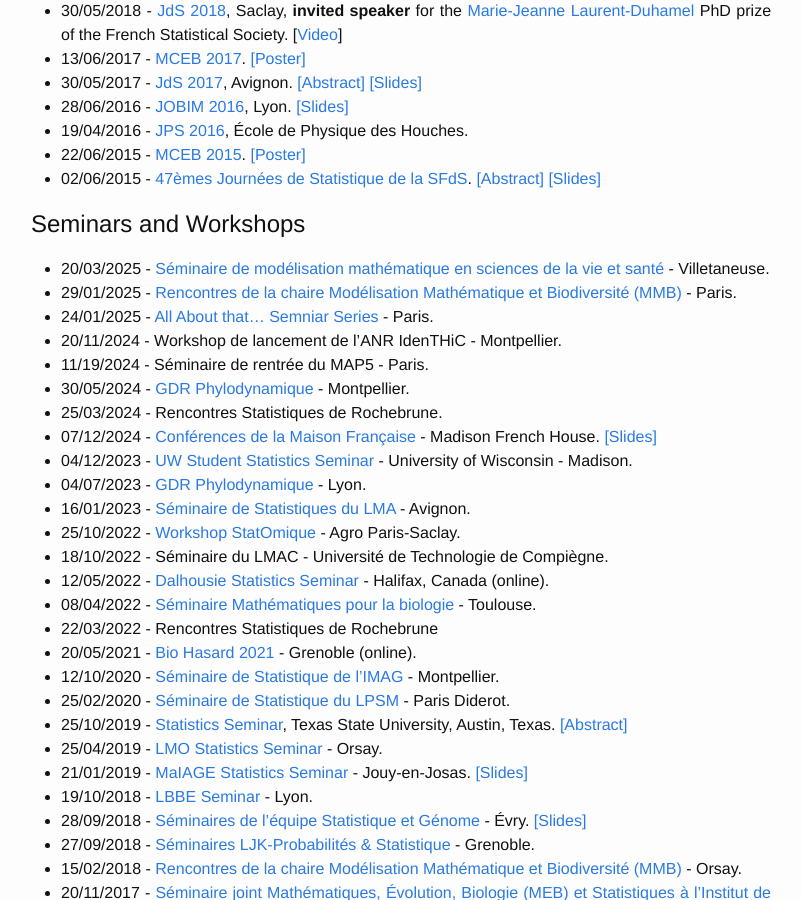
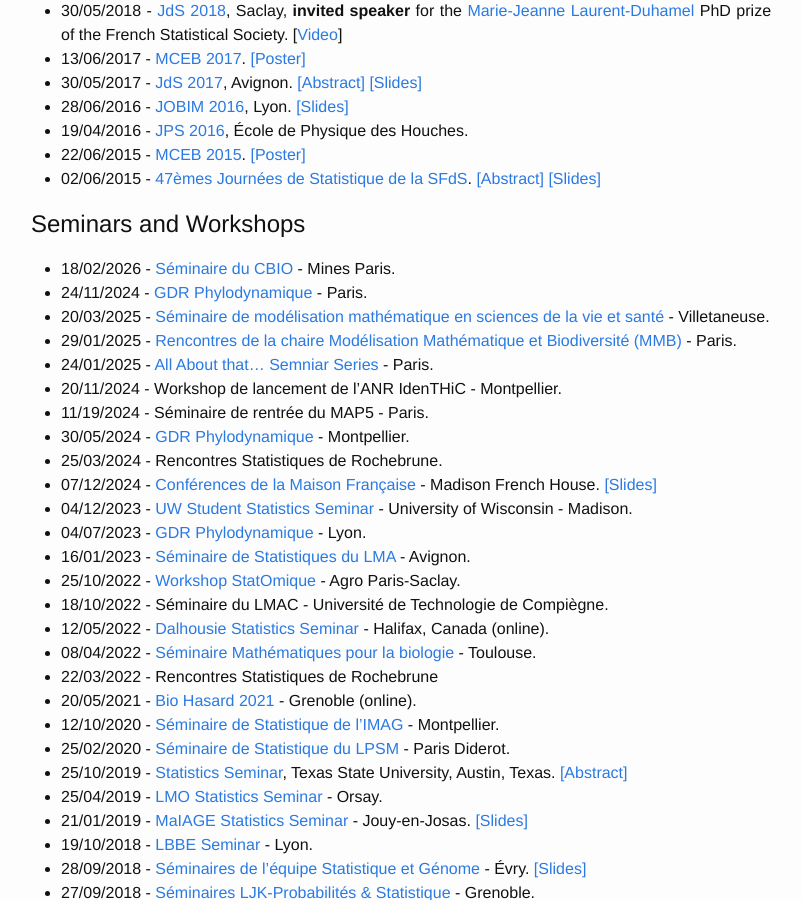
Before and after one commit to pbastide/pbastide.github.io, a Jekyll site: the page built from publi.md, in a window 1280 px wide and 900 px high, scrolled down 3485 px. Shown: the whole window, without its empty margins (239-1041 px from the left). Built offline with Jekyll 4.4.1, drawn with Linux system fonts in a browser that asks for light colours.

Commit message:
update seminars

```diff
--- a/publi.md
+++ b/publi.md
@@ -217,6 +217,8 @@ ISTE Editions.
 
 # Seminars and Workshops
 
+* 18/02/2026 - [Séminaire du CBIO](https://www.minesparis.psl.eu/cbio/) - Mines Paris.
+* 24/11/2024 - [GDR Phylodynamique](https://phylo2025.sciencesconf.org/) - Paris.
 * 20/03/2025 - [Séminaire de modélisation mathématique en sciences de la vie et santé](https://sites.google.com/view/seminaire-modelisation/) - Villetaneuse.
 * 29/01/2025 - [Rencontres de la chaire Modélisation Mathématique et Biodiversité (MMB)](http://www.cmap.polytechnique.fr/chaire-mmb/meeting29012025.html) - Paris.
 * 24/01/2025 - [All About that... Semniar Series](https://sites.google.com/view/all-about-that-bayes/#h.okg5lblk6lnm) - Paris.
```
